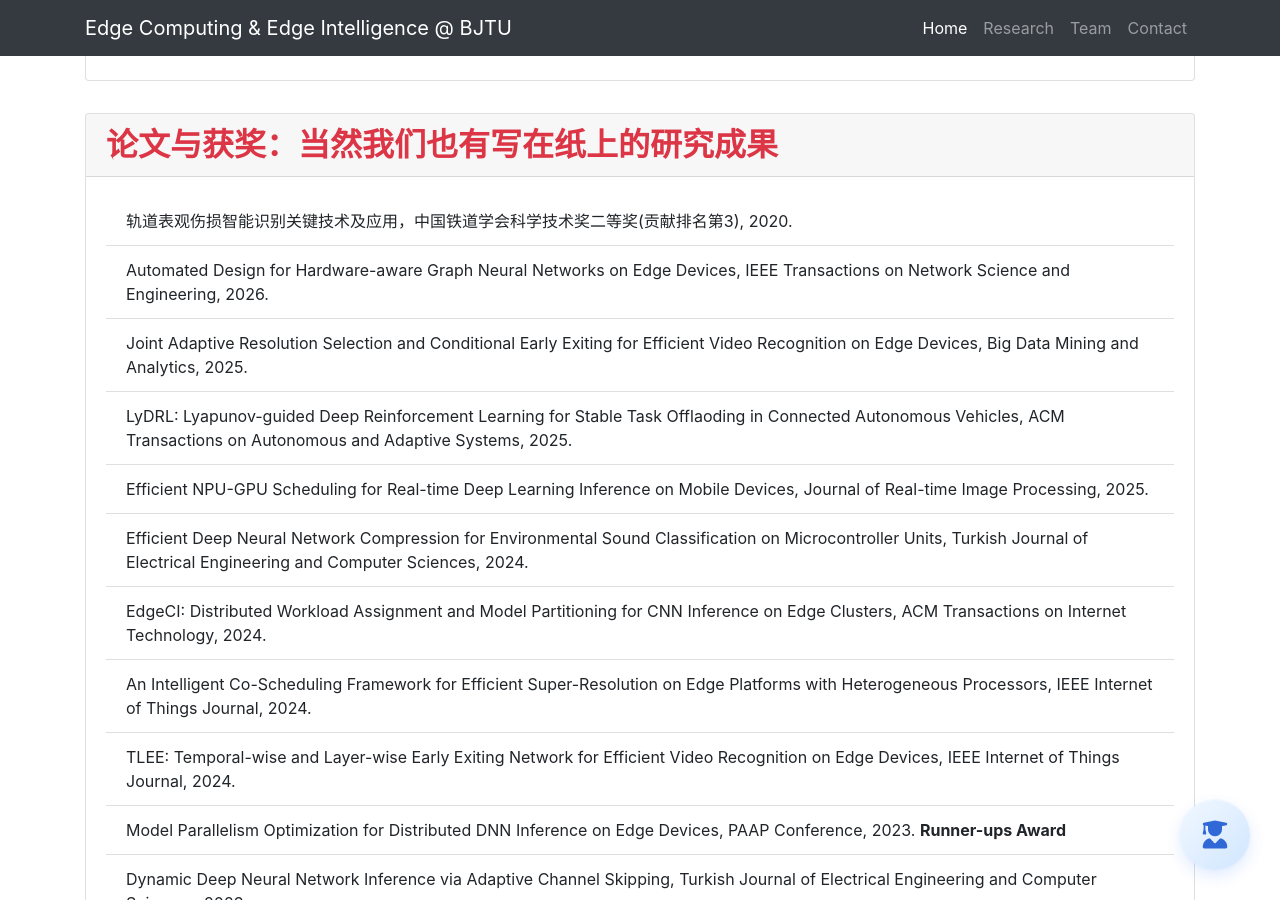
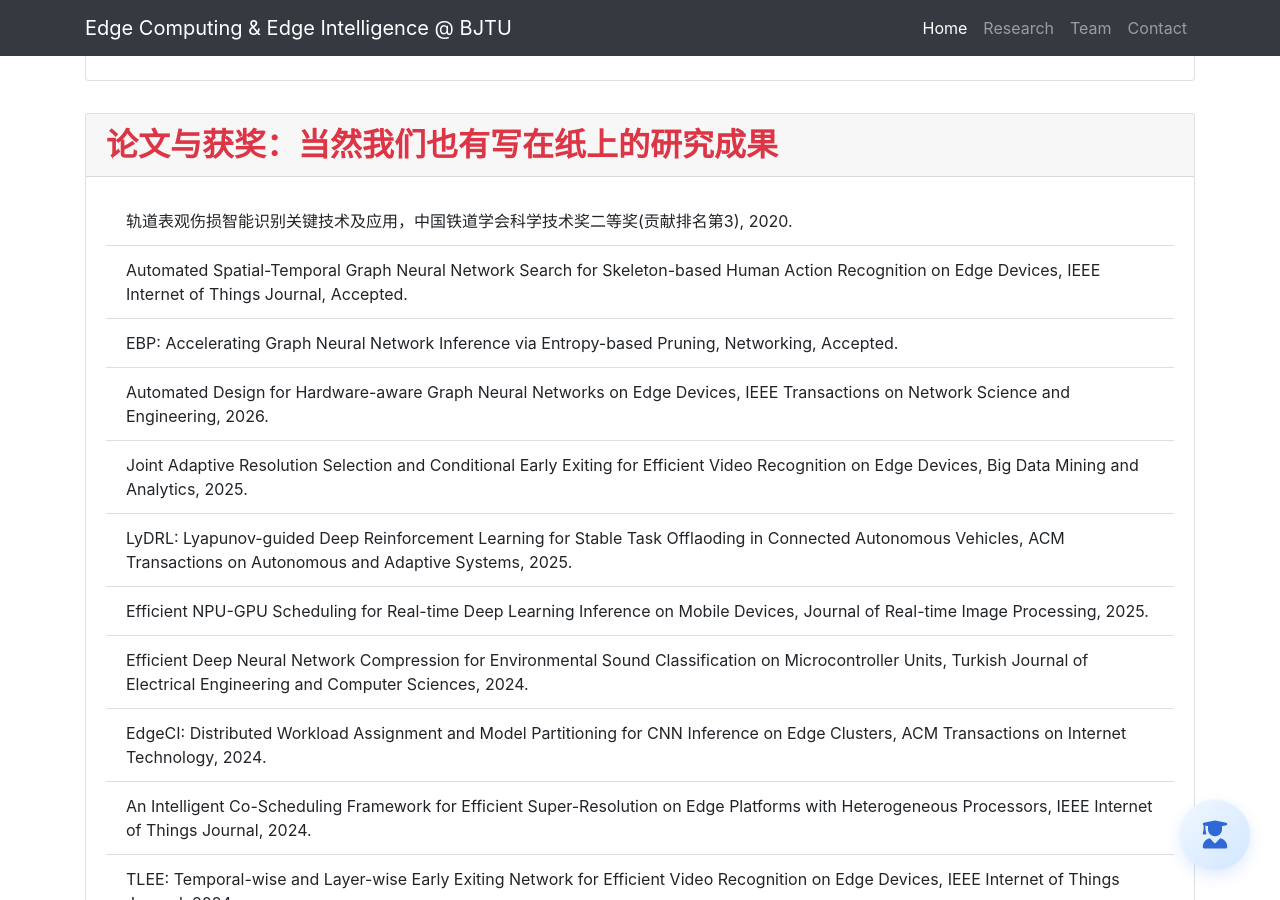
Before and after one commit to fangvv/Homepage, a Jekyll site: the page Edgecomp/index.html, which Jekyll copies as it is, in a window 1280 px wide and 900 px high, scrolled down 5449 px. Built offline with Jekyll 4.4.1, drawn with Linux system fonts in a browser that asks for light colours; comment, search, counter and statistics services are not loaded.

Commit message:
update pub

```diff
--- a/Edgecomp/index.html
+++ b/Edgecomp/index.html
@@ -572,6 +572,8 @@ AI隐私安全, AI Privacy
   <div class="card-body">
     <ul class="list-group list-group-flush">
       <li class="list-group-item">轨道表观伤损智能识别关键技术及应用，中国铁道学会科学技术奖二等奖(贡献排名第3), 2020.</li>
+       <li class="list-group-item">Automated Spatial-Temporal Graph Neural Network Search for Skeleton-based Human Action Recognition on Edge Devices, IEEE Internet of Things Journal, Accepted.</li>
+        <li class="list-group-item">EBP: Accelerating Graph Neural Network Inference via Entropy-based Pruning, Networking, Accepted.</li>
       <li class="list-group-item">Automated Design for Hardware-aware Graph Neural Networks on Edge Devices, IEEE Transactions on Network Science and Engineering, 2026.</li>
       <li class="list-group-item">Joint Adaptive Resolution Selection and Conditional Early Exiting for Efficient Video Recognition on Edge Devices, Big Data Mining and Analytics, 2025.</li>
       <li class="list-group-item">LyDRL: Lyapunov-guided Deep Reinforcement Learning for Stable Task Offlaoding in Connected Autonomous Vehicles, ACM Transactions on Autonomous and Adaptive Systems, 2025.</li>
```
